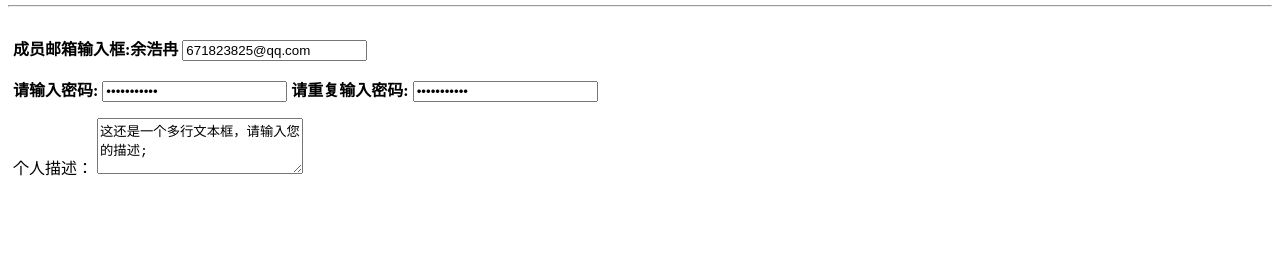
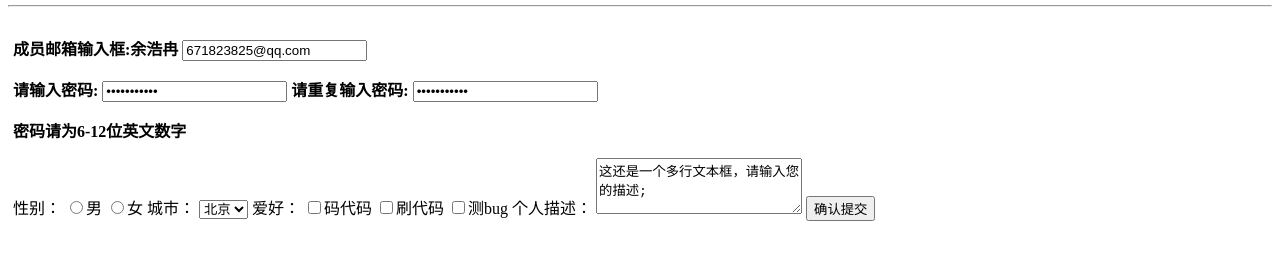
Before and after one commit to 671823825/Nichi, a plain HTML site: page index.html in a window 1280 px wide. Shown: the part 1251-1509 px from the top of the page. Before the commit the page ends 1467 px from the top, so only its background shows below. Drawn offline with Linux system fonts and the light colour scheme.

Commit message:
3.15-23:34

```diff
--- a/index.html
+++ b/index.html
@@ -14,7 +14,7 @@
 	</ul>
 	<h2>本小队此任务的流程简述</h2>
 	<br>
-	<img src="http://f.picphotos.baidu.com/album/s%3D1600%3Bq%3D90/sign=1c27ed8785025aafd7327acdcbdd9015/b3b7d0a20cf431ad06dbe87e4c36acaf2edd9868.jpg">
+	<img src="http://7xrto0.com1.z0.glb.clouddn.com/QQ%E5%9B%BE%E7%89%8720160314131807.png">
 	<p>文字版描述</p>
 	<ol>
 		<li>小组成员先根据第一个任务描述，各自完成自己的页面；</li>
@@ -56,10 +56,26 @@
 		<input type="password" value="00000000000" ></input>
 		请重复输入密码:
 		<input type="password" value="00000000000" ></input></p>
+		<p class="name">密码请为6-12位英文数字</p>
 		<p>
 			<form>
+				性别：
+				<input type="radio" name="sex">男</input>
+				<input type="radio" name="sex">女</input>
+				城市：
+				<select>
+					<option value="北京">北京</option>
+					<option value="上海">上海</option>
+					<option value="杭州">杭州</option>
+					<option value="广州">广州</option>
+				</select>
+				爱好：
+				<input type="checkbox" name="checbox1">码代码</input>
+				<input type="checkbox" name="checbox2">刷代码</input>
+				<input type="checkbox" name="checbox3">测bug</input>
 				个人描述：
 				<textarea>这还是一个多行文本框，请输入您的描述;</textarea>
+				<input type="submit" value="确认提交"></input>
 			</form>
 		</p>
 	</form>
```
